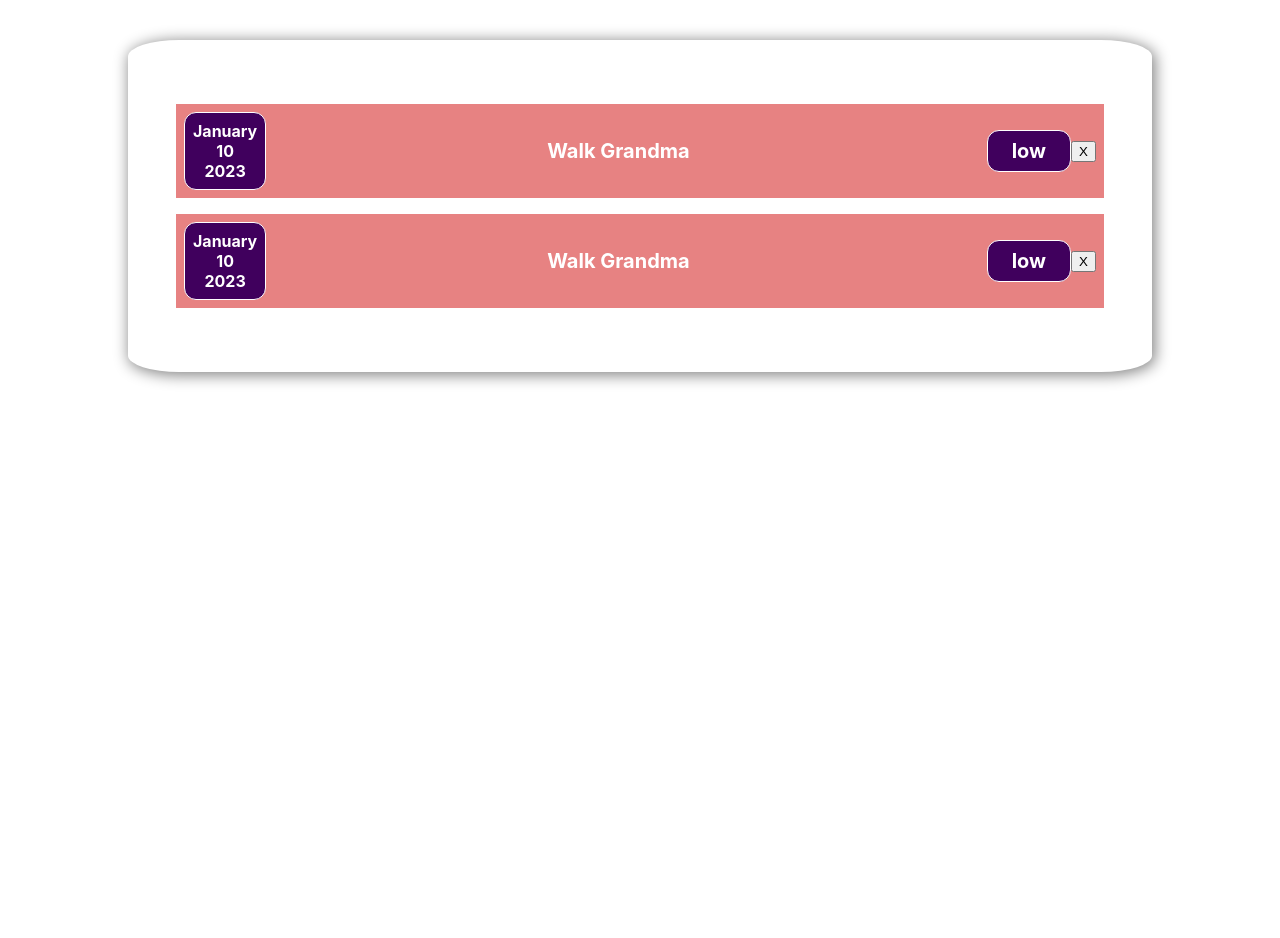
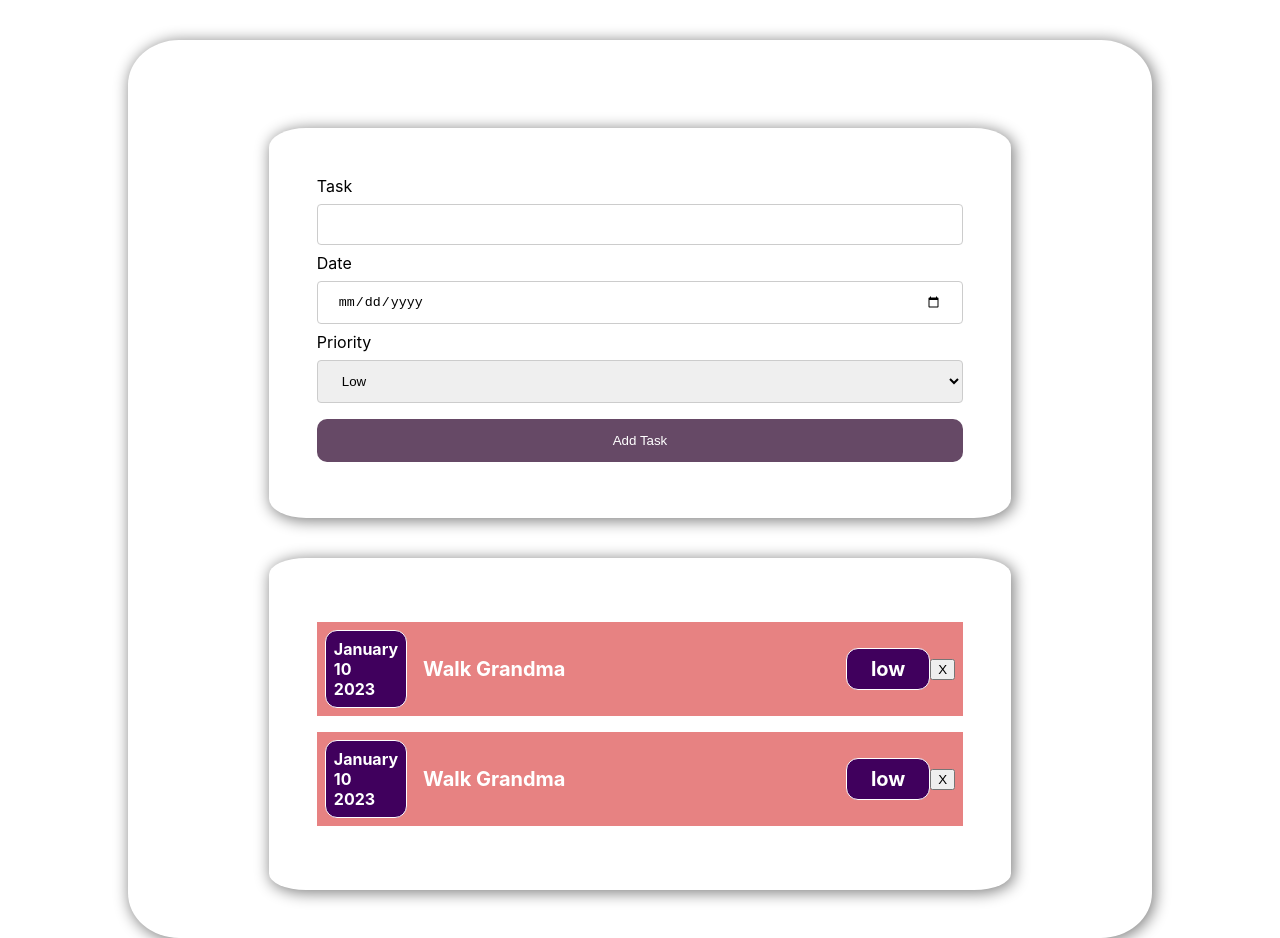
Before and after one commit to RaikkoP/ToDoList, a React (Create React App) app in the folder todolist/: page / in a window 1280 px wide. Before the commit the page ends 800 px from the top, so only its background shows below. Built offline with nearby package versions, Linux system fonts and the light colour scheme.

Commit message:
Added Form

```diff
--- a/todolist/src/App.js
+++ b/todolist/src/App.js
@@ -1,5 +1,7 @@
 import "./App.css"
+import NewTask from "./Components/NewTask/NewTask";
 import Tasks from "./Components/Tasks/Tasks";
+
 
 
 const App = () => {
@@ -12,7 +14,8 @@ const App = () => {
 
 
   return(
-    <div className="App">
+    <div className="box">
+      <NewTask></NewTask>
       <Tasks data={DUMMY_INFO}></Tasks>
     </div>
 
--- /dev/null
+++ b/todolist/src/Components/NewTask/NewTask.js
@@ -0,0 +1,12 @@
+import React from 'react';
+import TaskForm from '../TaskForm/TaskForm';
+
+const NewTask = () => {
+    return(
+        <div>
+            <TaskForm></TaskForm>
+        </div>
+    )
+}
+
+export default NewTask
--- /dev/null
+++ b/todolist/src/Components/TaskForm/TaskForm.css
@@ -0,0 +1,24 @@
+input[type=text], select, input[type=date] {
+    width: 100%;
+    padding: 12px 20px;
+    margin: 8px 0;
+    display: inline-block;
+    border: 1px solid #ccc;
+    border-radius: 4px;
+    box-sizing: border-box;
+}
+
+button[type=submit] {
+    width: 100%;
+    background-color: rgb(102, 73, 102);
+    color: white;
+    padding: 14px 20px;
+    margin: 8px 0;
+    border: none;
+    border-radius: 10px;
+    cursor: pointer;
+}
+
+button[type=submit]:hover {
+    background-color: rgb(83, 61, 83);
+}
--- /dev/null
+++ b/todolist/src/Components/TaskForm/TaskForm.js
@@ -0,0 +1,33 @@
+import React from "react";
+import "./TaskForm.css"
+
+const TaskForm = (props) => {
+
+    return(
+        <form className="box">
+            <div>
+                <div>
+                    <label>Task</label>
+                    <input type="text"></input>
+                </div>
+                <div>
+                    <label>Date</label>
+                    <input type="date" min="2023-01-01" max="2025-12-31"></input>
+                </div>
+                <div>
+                    <label>Priority</label>
+                    <select>
+                        <option value= '0'>Low</option>
+                        <option value= '1'>Medium</option>
+                        <option value= '2'>High</option>
+                    </select>
+                </div>
+            </div>
+            <div>
+                <button type="submit">Add Task</button>
+            </div>
+        </form>
+    )
+}
+
+export default TaskForm
--- a/todolist/src/Components/TaskItem/TaskItem.js
+++ b/todolist/src/Components/TaskItem/TaskItem.js
@@ -1,11 +1,14 @@
 import TaskDate from '../TaskDate/TaskDate'
 import Card from '../Card/Card.js'
 import './TaskItem.css'
+import React, { useState } from 'react';
 
 const TaskItem = (props) => {
 
+    const [priority, setPriority] = useState(props.taskData.priority)
+
     const clickHandler = () => {
-        console.log('Clicked')
+
     }
 
     return (
```
